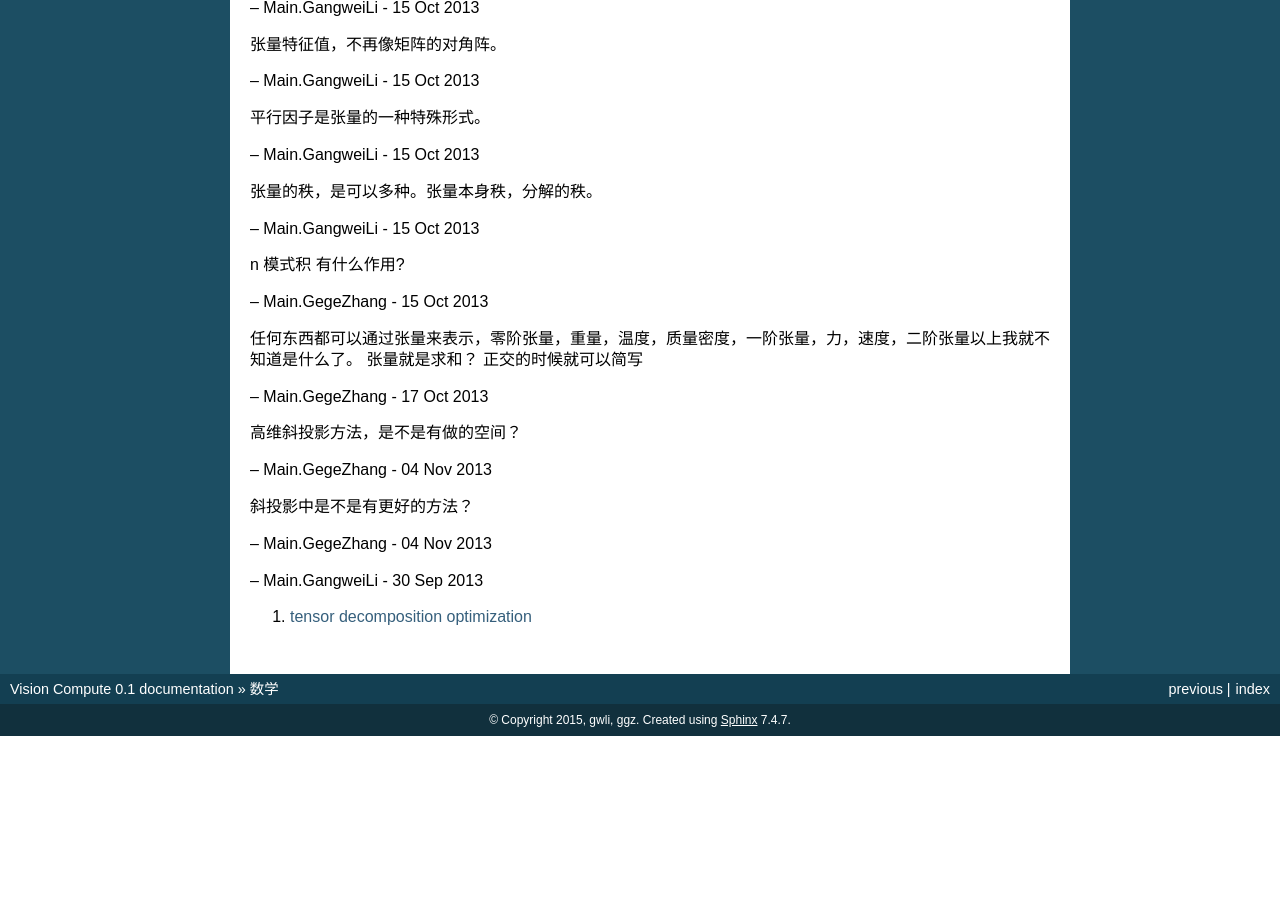
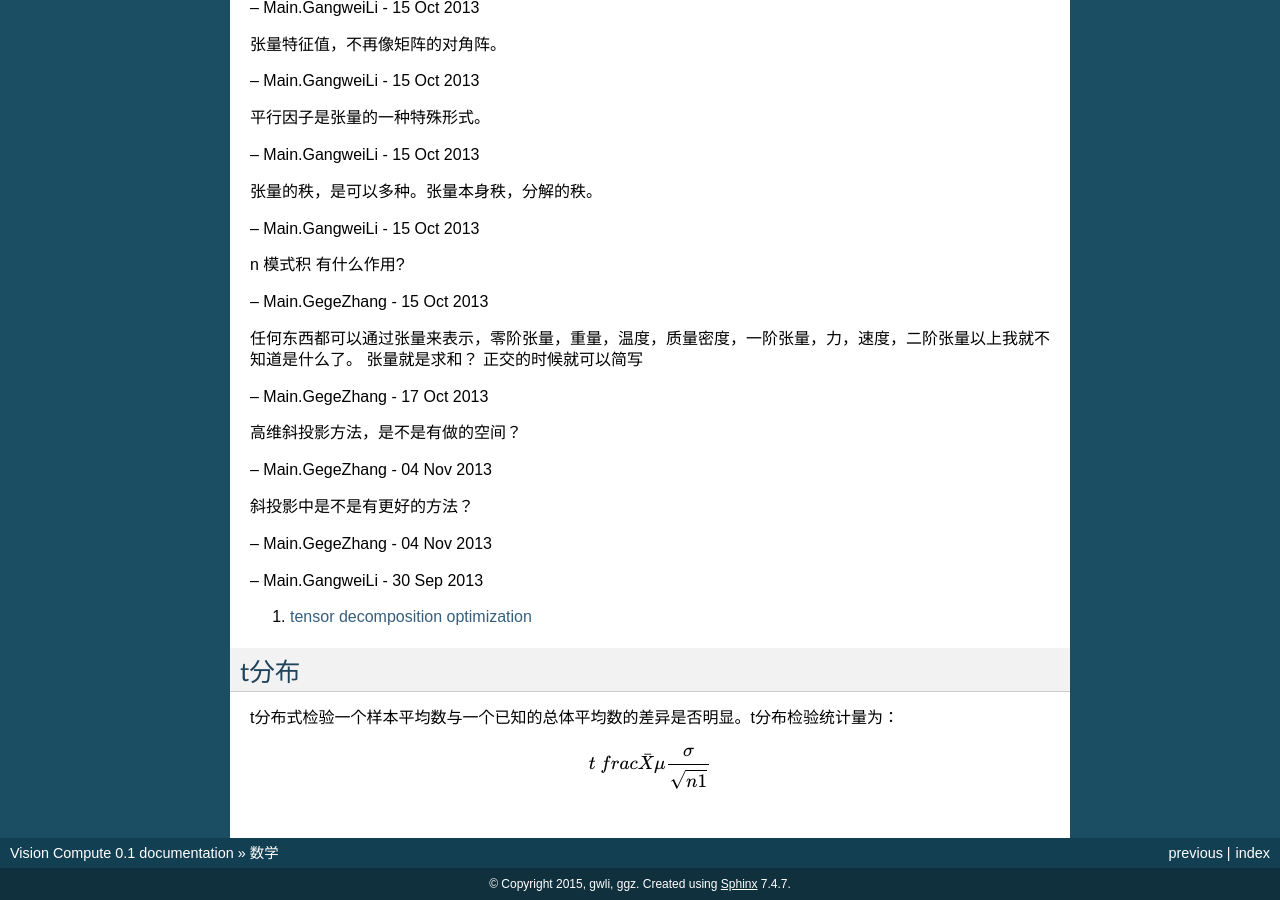
Before and after one commit to gwli/VisionCompute, a Sphinx documentation site: the page built from source/Math.rst, in a window 1280 px wide and 900 px high, scrolled down 13829 px. Built offline with Sphinx 7.4.7, drawn with Linux system fonts in a browser that asks for light colours; before the commit the page ends 14565 px from its top, so only the background shows below that.

Commit message:
加入t test

```diff
--- a/source/ComputerVision.rst
+++ b/source/ComputerVision.rst
@@ -1,4 +1,4 @@
-计算机视觉基础方法
+������Ӿ���������
 ==================
 
 .. include:: ComputerVision/ComputerVision.rst
--- a/source/Math.rst
+++ b/source/Math.rst
@@ -13,3 +13,4 @@
 .. include:: math/StochasticProcesses.rst
 .. include:: math/TenserAnalysis.rst
 .. include:: math/TensorDecomposition.rst
+.. include:: math/tTest.rst
--- /dev/null
+++ b/source/math/tTest.rst
@@ -0,0 +1,13 @@
+t分布
+=====
+
+t分布式检验一个样本平均数与一个已知的总体平均数的差异是否明显。t分布检验统计量为：
+
+
+.. math::
+
+   t\ frac{\bar X \mu}{\frac{\sigma}{\sqrt{n1}}}
+
+.. note:
+
+   描述一个局部样本和正义样本的差异统计量。
```
